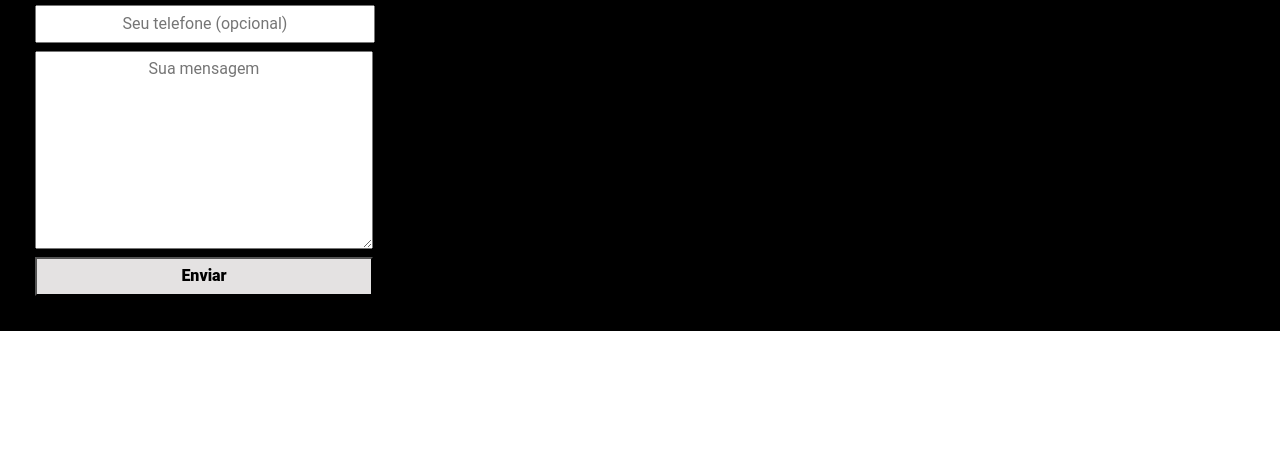
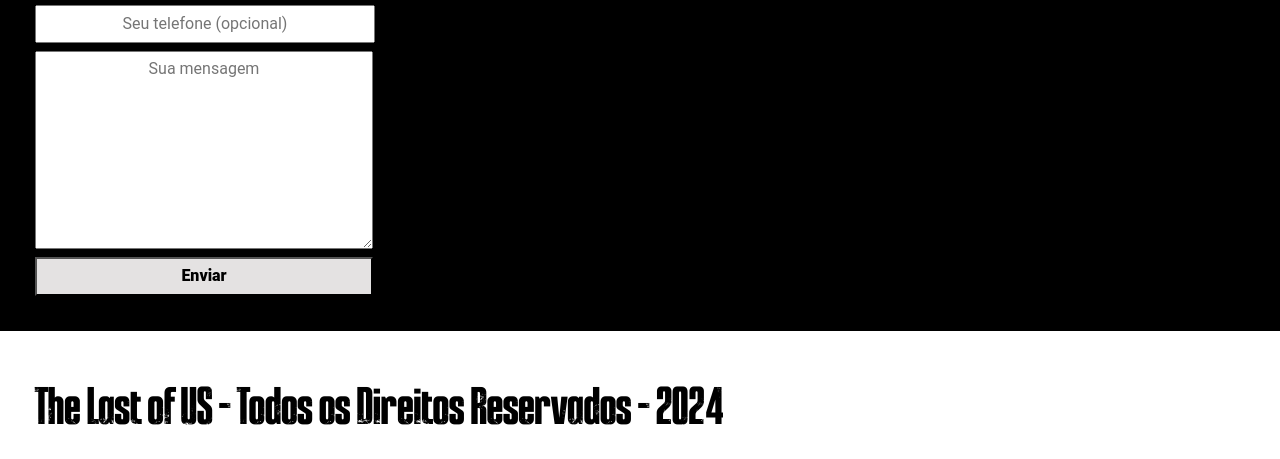
Before and after one commit to miguelterueljr/project01_tlou2, a plain HTML site: page index.html in a window 1280 px wide. Shown: the part 1902-2361 px from the top of the page. Before the commit the page ends 2233 px from the top, so only its background shows below. Drawn offline with Linux system fonts and the light colour scheme.

Commit message:
add footer

```diff
--- a/index.html
+++ b/index.html
@@ -89,5 +89,8 @@
     </section>
   </main>
 
+  <footer class="footer">
+    <p class="footer__text">The Last of US - Todos os Direitos Reservados - 2024</p>
+  </footer>
 </body>
 </html>
--- a/styles/style.css
+++ b/styles/style.css
@@ -188,3 +188,14 @@
   color: #fff;
   font-family: 'Roboto', Arial, Helvetica, sans-serif;
 }
+
+.footer {
+  height: 80px;
+}
+
+.footer__text {
+  font-family: 'tlouf_font';
+  font-weight: 300;
+  font-size: 3rem;
+  margin-left: 35px;
+}
```
